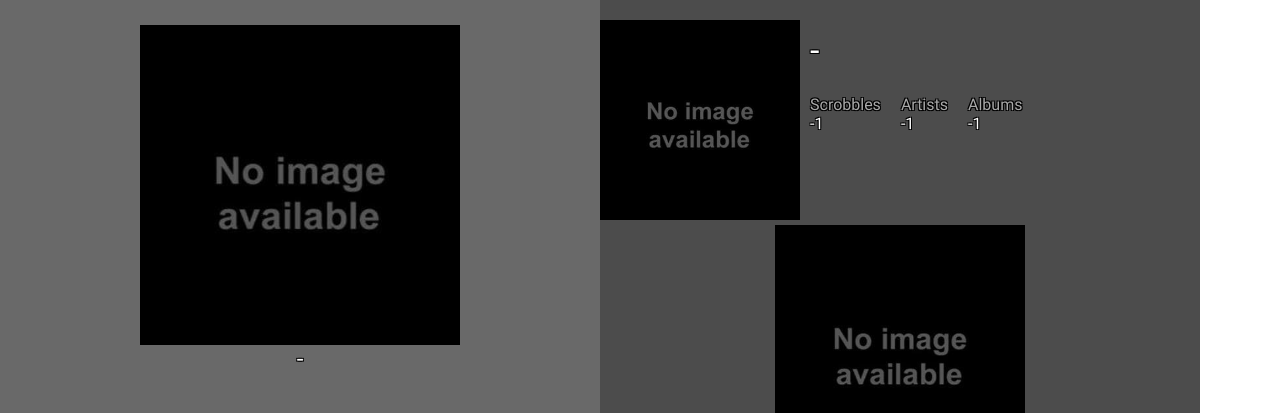
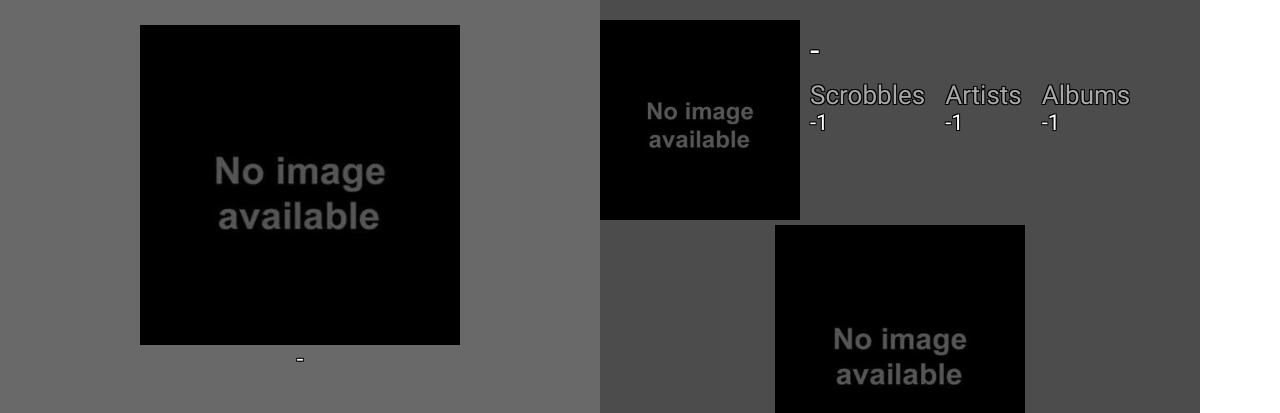
Before and after one commit to bbrakefield/BrandNewMMDBot, a plain HTML site: page cef3d/assets/profile.html in a window 1280 px wide. Shown: the top 413 px of the page. Drawn offline with Linux system fonts and the light colour scheme.

Commit message:
Improve profile

```diff
--- a/cef3d/assets/profile.css
+++ b/cef3d/assets/profile.css
@@ -130,7 +130,7 @@ body {
 .user-info-panel-item-container {
     display: flex;
 
-    padding-top: 25px;
+    padding-top: 10px;
 }
 .user-info-panel-item-container > .item {
     padding-left: 10px;
@@ -140,6 +140,10 @@ body {
 .item-upper {
     font-weight: 400;
     color: darkgrey;
+    font-size: 26px;
+}
+.item-lower {
+    font-size: 22px;
 }
 
 .albums-container {
```
